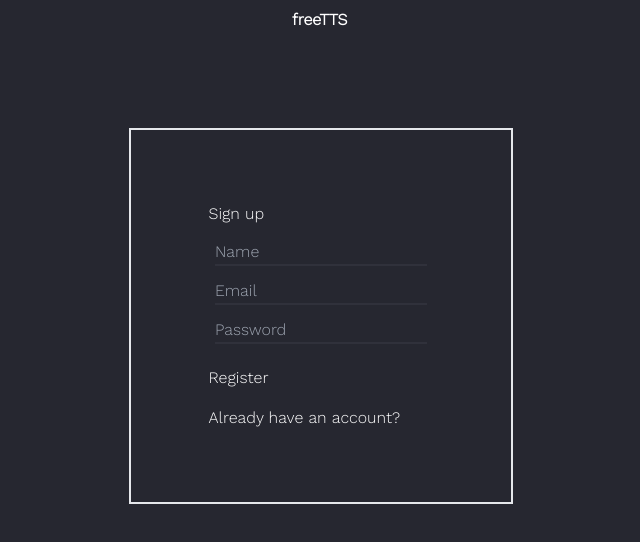
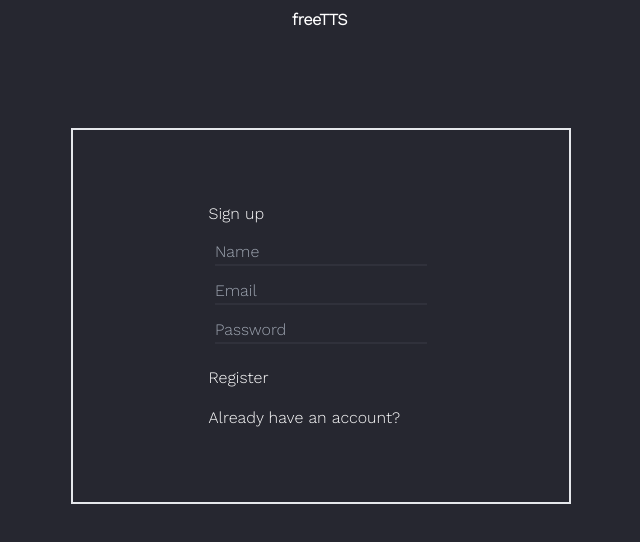
Before and after one commit to Mikk0git/freeTTS, a React (Vite) app in the folder frontend/: page /login in a window 1280 px wide. Shown: the top 542 px of the page, without its empty margins (319-959 px from the left). Built offline with nearby package versions, Linux system fonts and the light colour scheme; no server answers.

Commit message:
tailwind rewrite

```diff
--- a/frontend/src/App.jsx
+++ b/frontend/src/App.jsx
@@ -8,7 +8,7 @@ function App() {
   return (
     <div className="App">
       <nav className="App-navbar flex justify-between mt-2">
-        <div className="logo">
+        <div className="logo ml-[calc(50vw-29px)]">
           <h1 className="font-bold  ">
             <a href="/">freeTTS</a>
           </h1>
@@ -24,7 +24,7 @@ function App() {
         <Route
           path="/login"
           element={
-            <div id="appLoginWrapper" className="flex justify-center border-2">
+            <div className="flex justify-center w-[70vw]  border-2  mt-[6rem] p-[3rem] ml-auto mr-auto sm:max-w-[500px]  ">
               <AppLogin />
             </div>
           }
--- a/frontend/src/components/AppForm.jsx
+++ b/frontend/src/components/AppForm.jsx
@@ -31,12 +31,12 @@ export function AppForm() {
       <section className="p-7 flex justify-center text-center">
         <form onSubmit={handleSubmit}>
           <textarea
-            className="textPrompt text-black"
+            className="textPrompt text-black w-[70vw] h-[40vh] border-black border-[3px] "
             name="textPrompt"
           ></textarea>
 
           {/* Language list */}
-          <div id="langList" className=" justify-between ">
+          <div id="langList" className=" justify-between w-[70vw] text-2xl ">
             <input
               type="radio"
               id="English"
--- a/frontend/src/components/AppLogin.jsx
+++ b/frontend/src/components/AppLogin.jsx
@@ -70,9 +70,10 @@ export function AppLogin() {
   };
   if (showRegister === true) {
     return (
-      <div className="AppLogin AppRegisterForm">
-        <h2>Sign up</h2>
+      <div className="AppLogin AppRegisterForm flex justify-center m-[1.5rem]">
+        <br />
         <form onSubmit={handleSubmitRegister}>
+          <h2 className="mb-[0.5rem]">Sign up</h2>
           <input type="text" name="name" placeholder="Name" />
           <br />
           <input type="email" name="email" placeholder="Email" />
@@ -87,9 +88,11 @@ export function AppLogin() {
     );
   } else {
     return (
-      <div className="AppLogin AppLoginForm">
-        <h2>Sign in</h2>
+      <div className="AppLogin AppLoginForm flex justify-center m-[1.5rem]">
+        <br />
         <form onSubmit={handleSubmitLogin}>
+          <h2 className="mb-[0.5rem]">Sign in</h2>
+
           <input type="email" name="email" placeholder="Email" />
           <br />
           <input type="password" name="password" placeholder="Password" />
--- a/frontend/src/index.css
+++ b/frontend/src/index.css
@@ -14,56 +14,6 @@ input {
   overflow-wrap: break-word;
 }
 
-.logo {
-  margin-left: calc(50vw - 29px);
-}
-
-.textPrompt {
-  width: 70vw;
-  height: 40vh;
-  border: 3px black solid;
-}
-
-#langList {
-  width: 70vw;
-  font-size: x-large;
-}
-
-/* Login */
-#appLoginWrapper {
-  margin-left: 10vw;
-  margin-right: 10vw;
-  margin-top: 6rem;
-  padding: 3rem;
-}
-@media (min-width: 500px) {
-  #appLoginWrapper {
-    margin-left: 20vw;
-    margin-right: 20vw;
-  }
-}
-@media (min-width: 600px) {
-  #appLoginWrapper {
-    margin-left: 25vw;
-    margin-right: 25vw;
-  }
-}
-@media (min-width: 850px) {
-  #appLoginWrapper {
-    margin-left: 30vw;
-    margin-right: 30vw;
-  }
-}
-@media (min-width: 1000px) {
-  #appLoginWrapper {
-    margin-left: 35vw;
-    margin-right: 35vw;
-  }
-}
-
-.AppLogin {
-  margin: 1.5rem;
-}
 .AppLogin h2 {
   margin-bottom: 0.5rem;
 }
```
